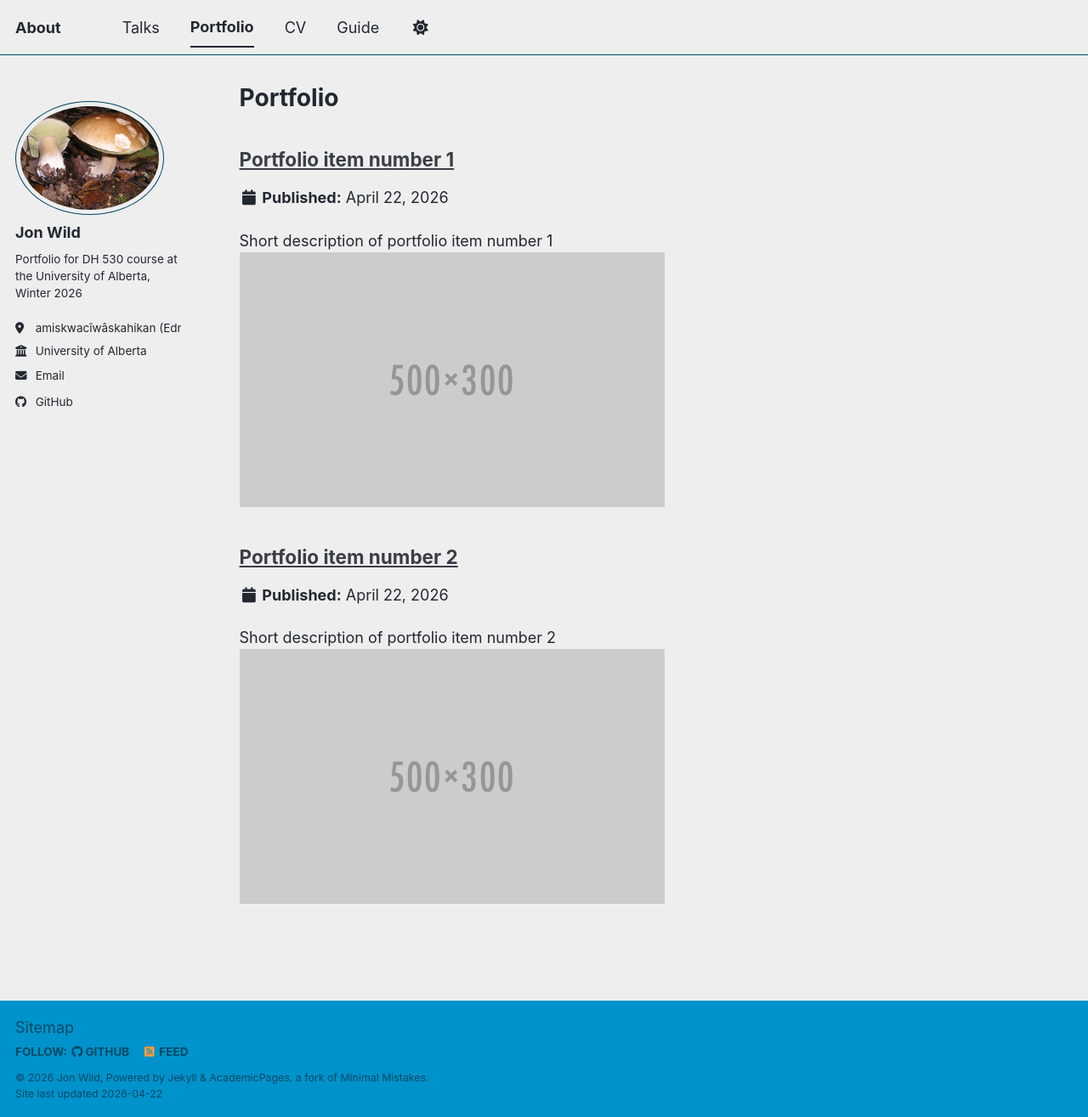
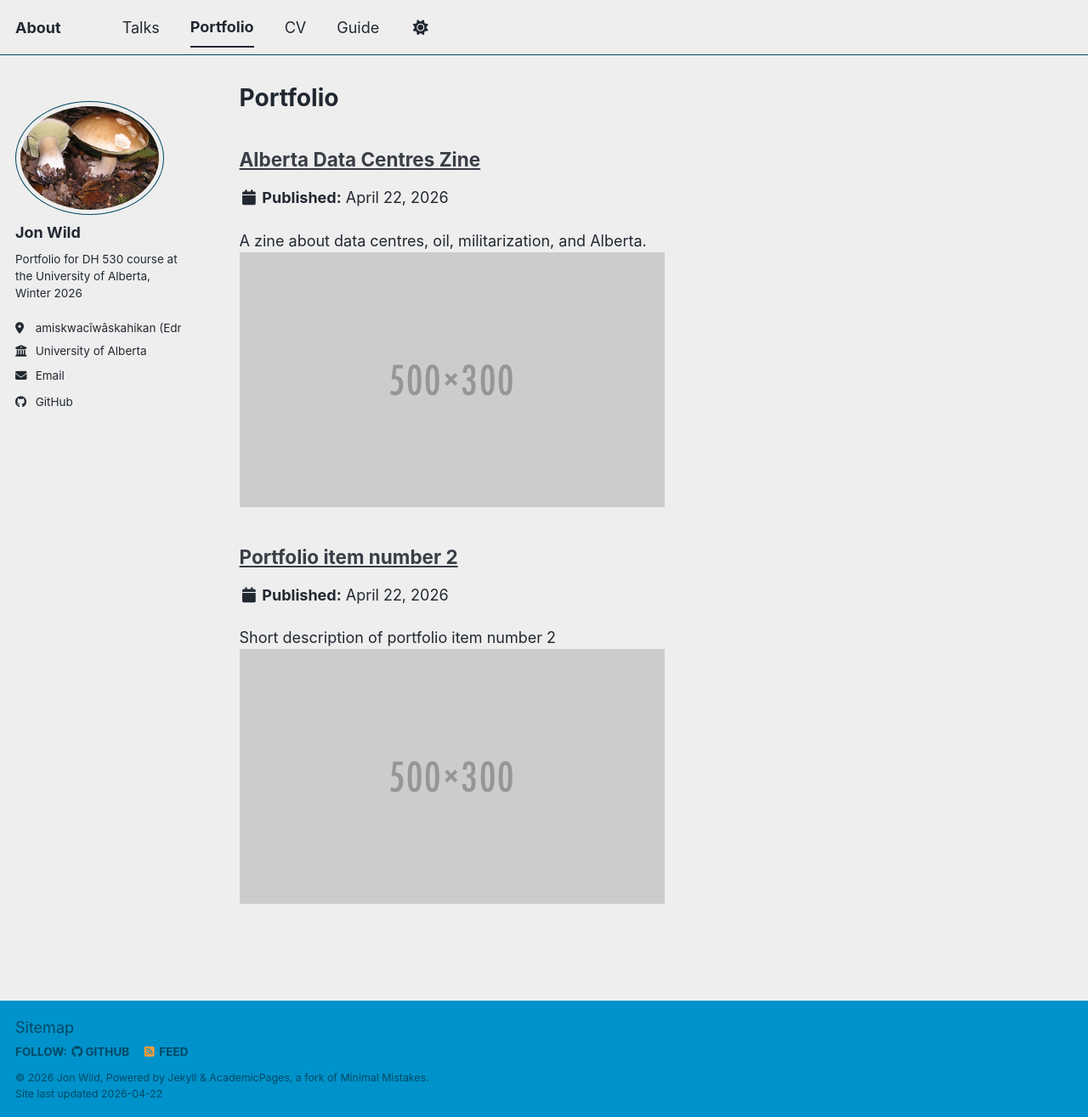
Before and after one commit to s1k1psso/About, a Jekyll site: the page built from _pages/portfolio.html, in a window 1280 px wide and 1315 px high. Shown: the whole window at 85% size. Built offline with Jekyll 4.4.1, drawn with Linux system fonts in a browser that asks for light colours; a script bundle is joined from its source files by our own code; library files that are not in the unit come from our copies.

Commit message:
Update portfolio-1.md

```diff
--- a/_portfolio/portfolio-1.md
+++ b/_portfolio/portfolio-1.md
@@ -1,7 +1,6 @@
 ---
-title: "Portfolio item number 1"
-excerpt: "Short description of portfolio item number 1<br/><img src='/images/500x300.png'>"
+title: "Alberta Data Centres Zine"
+excerpt: "A zine about data centres, oil, militarization, and Alberta.<br/><img src='/images/500x300.png'>"
 collection: portfolio
 ---
-
-This is an item in your portfolio. It can be have images or nice text. If you name the file .md, it will be parsed as markdown. If you name the file .html, it will be parsed as HTML.
+<iframe frameborder="0" src="https://itch.io/embed/4503132?dark=true" width="552" height="167"><a href="https://horse-on-prairie.itch.io/alberta-data-centres-zine">Alberta Data Centres Zine by horse_on_prairie</a></iframe>
```
